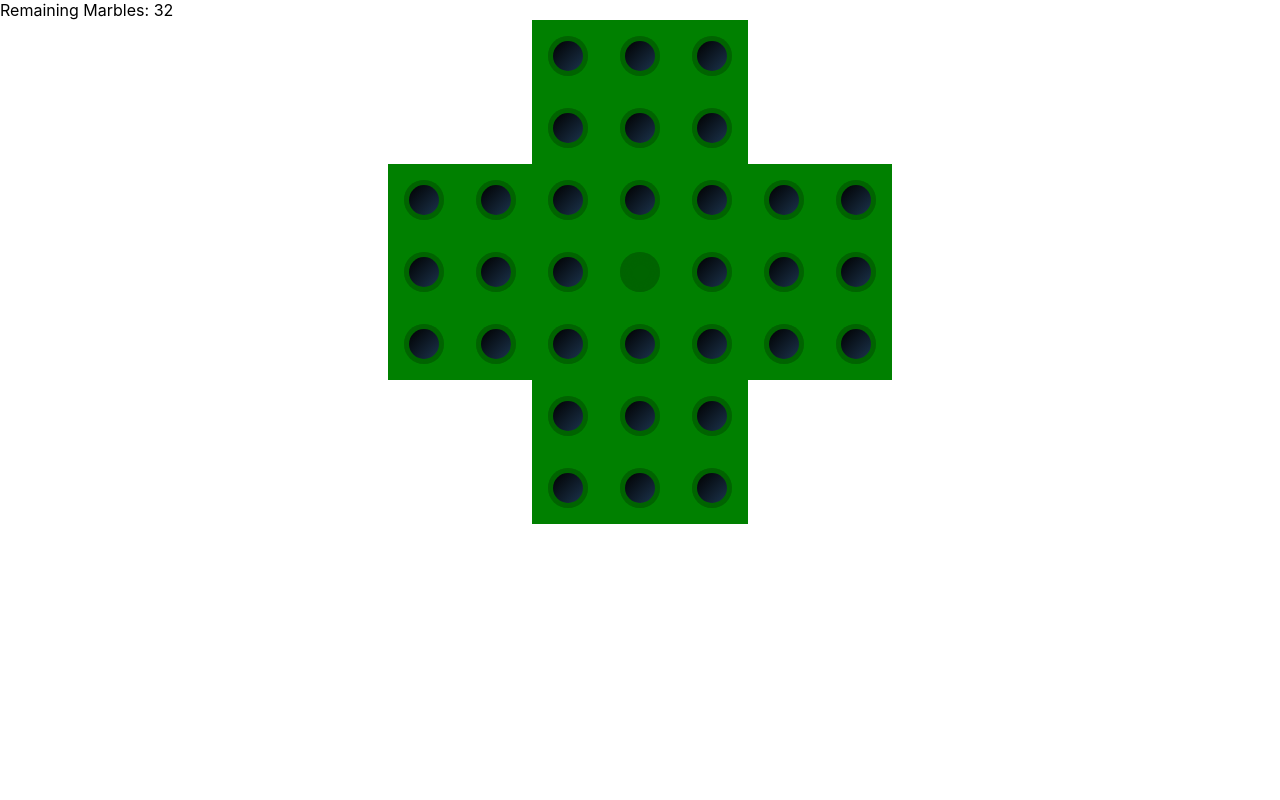
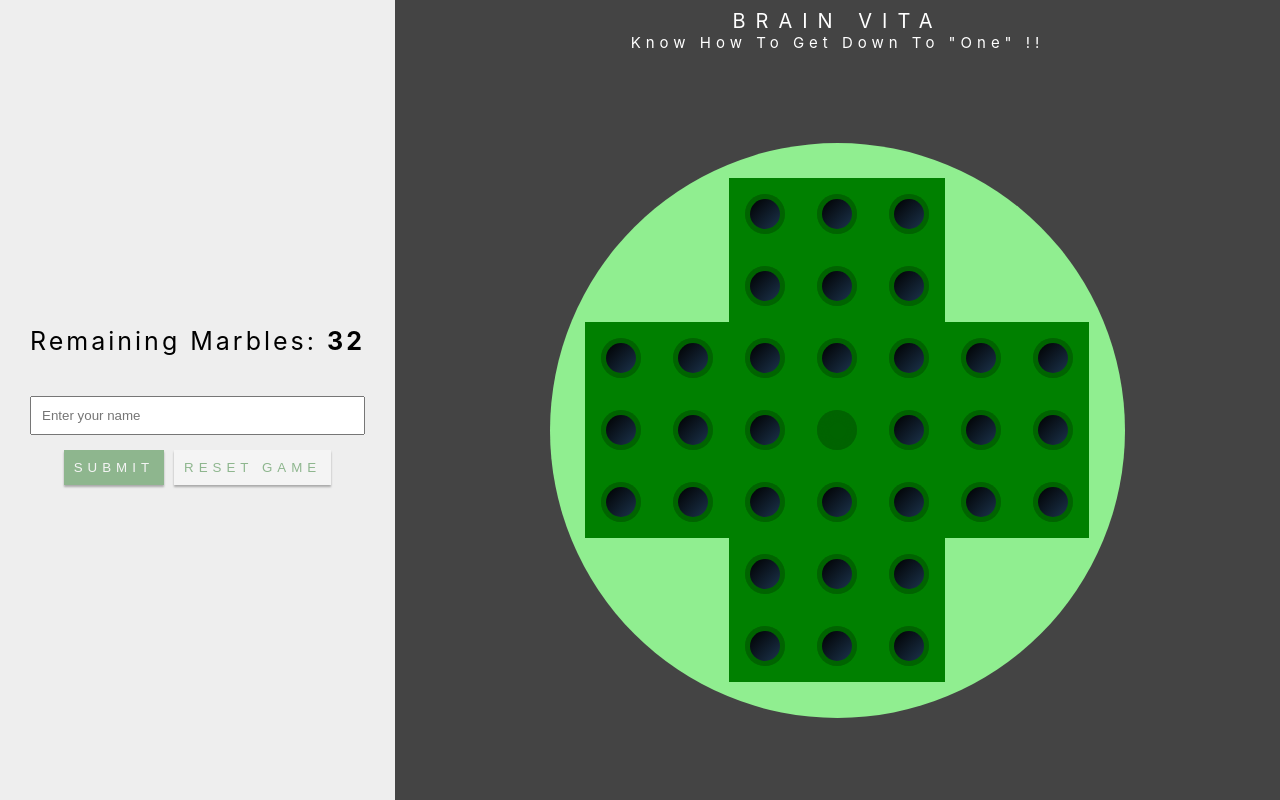
Before and after one commit to ajaykhona018/brainvita, a React (Create React App) app: page / in a window 1280 px wide. Built offline with nearby package versions, Linux system fonts and the light colour scheme.

Commit message:
Complete The BrainVita App

```diff
--- a/src/App.tsx
+++ b/src/App.tsx
@@ -1,13 +1,30 @@
 import React from 'react';
-import Board from './components/Board/Board'
+import Board from './components/Board'
+import Form from './components/Form';
 import './index.css';
-import { AppContainer } from './styles';
+import { initialState, GameContext } from './state-management/context';
+import { BoardReducer } from './state-management/reducer';
+import { AppContainer, GameContainer, Header, MarbleCountStatus, SideBar, SubHeader } from './styles';
 
 function App() {
+  const [state, dispatch] = React.useReducer(BoardReducer, initialState.state)
+
   return (
-    <AppContainer>
-      <Board />
-    </AppContainer>
+    <GameContext.Provider value={{ state, dispatch }}>
+      <AppContainer>
+        <SideBar>
+          <MarbleCountStatus>Remaining Marbles: <strong>{state.remainingMarbles}</strong></MarbleCountStatus>
+          <Form></Form>
+        </SideBar>
+        <GameContainer>
+          <Header>
+            <div>Brain Vita </div>
+            <SubHeader>Know how to get down to "one" !!</SubHeader>
+          </Header>
+          <Board />
+        </GameContainer>
+      </AppContainer >
+    </GameContext.Provider>
   );
 }
 
--- /dev/null
+++ b/src/components/Board.tsx
@@ -0,0 +1,29 @@
+import React, { useContext } from "react";
+import { BoardStyled, RowStyled } from "../styles";
+import Cell from "./Cell";
+import { GameContext } from "../state-management/context";
+
+const Board = () => {
+
+  const { state } = useContext(GameContext)
+
+  return (
+    <>
+      <BoardStyled>
+        {state.boardState.map((row, rowIndex) => {
+          return (
+            <RowStyled key={rowIndex} style={{ display: "flex" }}>
+              {row.map((cell) => {
+                return (
+                  <Cell key={cell.columnIndex} {...cell}></Cell>
+                );
+              })}
+            </RowStyled>
+          );
+        })}
+      </BoardStyled>
+    </>
+  );
+};
+
+export default Board;
--- a/src/components/Board/Board.tsx
+++ /dev/null
@@ -1,29 +0,0 @@
-import React from "react";
-import { RowStyled } from "../../styles";
-import Cell from "../Cell";
-import { GameContext, initialState } from "./context";
-import { BoardReducer } from "./reducer";
-
-const Board = () => {
-
-  const [state, dispatch] = React.useReducer(BoardReducer, initialState.state)
-
-  return (
-    <GameContext.Provider value={{ state, dispatch }}>
-      <div>Remaining Marbles: {state.remainingMarbles}</div>
-      {state.boardState.map((row, rowIndex) => {
-        return (
-          <RowStyled key={rowIndex} style={{ display: "flex" }}>
-            {row.map((cell) => {
-              return (
-                <Cell key={cell.columnIndex} {...cell}></Cell>
-              );
-            })}
-          </RowStyled>
-        );
-      })}
-    </GameContext.Provider>
-  );
-};
-
-export default Board;
--- a/src/components/Cell.tsx
+++ b/src/components/Cell.tsx
@@ -1,7 +1,7 @@
 import React from 'react'
 import { ICellProps } from '../models'
 import { CellStyled, MarblePlaceHolder, MarbleStyled } from '../styles'
-import { GameContext } from './Board/context'
+import { GameContext } from '../state-management/context'
 
 const Cell = ({ hasMarble, isVisible, rowIndex, columnIndex, allowed }: ICellProps) => {
   const { dispatch } = React.useContext(GameContext)
--- /dev/null
+++ b/src/components/Form.tsx
@@ -0,0 +1,78 @@
+import React, { useContext } from 'react'
+import { GameContext } from '../state-management/context'
+import { Button, FormContainer } from '../styles'
+
+const Form = () => {
+
+  const { state, dispatch } = useContext(GameContext)
+  const [username, setUsername] = React.useState<string>('')
+  const [successMessage, setSuccessMessage] = React.useState<string>('')
+  const [errorMessage, setErrorMessage] = React.useState<string>('')
+  const [loading, setLoading] = React.useState<boolean>(false)
+
+  const handleChange = (e: React.ChangeEvent<HTMLInputElement>) => {
+    const regExp = new RegExp(/^[a-z0-9_ ]+$/i)
+    if (regExp.test(e.target.value)) {
+      setErrorMessage('')
+    } else {
+      setErrorMessage('Invalid Player name. Player name must be alphanumeric only.')
+    }
+    setUsername(e.target.value)
+  }
+
+  const handleSubmit = (e: React.FormEvent) => {
+    e.preventDefault()
+
+    if (errorMessage) {
+      return
+    }
+
+    setErrorMessage('')
+    setLoading(true)
+
+    fetch('https://jsonplaceholder.typicode.com/users/', {
+      method: 'post',
+      body: JSON.stringify({
+        user: username,
+        score: state.remainingMarbles
+      })
+    }).then((response) => response.json()).then(() => {
+      setSuccessMessage('Congratulations!! Score submitted successfully.')
+      setTimeout(() => {
+        setSuccessMessage('')
+      }, 4000)
+
+      setUsername('')
+      dispatch({ type: 'RESET_BOARD' })
+
+    }).catch((errorResponse) => {
+      console.log(errorResponse)
+      setErrorMessage('Oops! Something went wrong. Please try again.')
+
+    }).finally(() => {
+      setLoading(false)
+    })
+  }
+
+  return <FormContainer onSubmit={handleSubmit}>
+    <div className='form-field'>
+      <input required value={username} onChange={handleChange}
+        id='username' name='username'
+        placeholder='Enter your name'
+      />
+    </div>
+    <div className='form-actions'>
+      <Button onClick={handleSubmit} disabled={!username || loading} id='submit'>Submit</Button>
+      <Button
+        onClick={() => dispatch({ type: 'RESET_BOARD' })}
+        disabled={state.remainingMarbles === 32 || loading}
+        id='reset'>Reset Game</Button>
+    </div>
+    <div className='messages'>
+      <div className="message-success">{successMessage}</div>
+      <div className="message-error">{errorMessage}</div>
+    </div>
+  </FormContainer>
+}
+
+export default Form
--- a/src/constants.ts
+++ b/src/constants.ts
@@ -7,7 +7,8 @@ const isHidden = (rowIndex: number, columnIndex: number): boolean => {
   );
 };
 
-const INITIAL_BOARD_STATE: Array<Array<ICellProps>> = Array(7)
+const INITIAL_BOARD_STATE = (): Array<Array<ICellProps>> => {
+  const initialState = Array(7)
     .fill([])
     .map((_, rowIndex) => {
       return Array(7)
@@ -24,5 +25,7 @@ const INITIAL_BOARD_STATE: Array<Array<ICellProps>> = Array(7)
         });
     });
 
-INITIAL_BOARD_STATE[3][3].hasMarble = false;
+  initialState[3][3].hasMarble = false;
+  return initialState
+}
 export default INITIAL_BOARD_STATE;
--- a/src/components/Board/context.ts
+++ b/src/state-management/context.ts
@@ -1,6 +1,6 @@
 import React from "react"
-import INITIAL_BOARD_STATE from "../../constants"
-import { ICellProps } from "../../models"
+import INITIAL_BOARD_STATE from "../constants"
+import { ICellProps } from "../models"
 import { tActions } from "./actions"
 
 export interface IGameState {
@@ -18,7 +18,7 @@ export interface IGameContext {
 
 export const initialState: IGameContext = {
   state: {
-    boardState: INITIAL_BOARD_STATE,
+    boardState: INITIAL_BOARD_STATE(),
     selected: {
       rowIndex: -1,
       columnIndex: -1
--- a/src/components/Board/reducer.ts
+++ b/src/state-management/reducer.ts
@@ -1,3 +1,4 @@
+import INITIAL_BOARD_STATE from "../constants"
 import { tActions } from "./actions"
 import { IGameState } from "./context"
 
@@ -5,6 +6,14 @@ export const BoardReducer = (state: IGameState, action: tActions): IGameState =>
   switch (action.type) {
     case 'SET_STATE':
       return { ...state, boardState: action.payload }
+
+    case 'RESET_BOARD':
+      return {
+        ...state,
+        boardState: INITIAL_BOARD_STATE(),
+        remainingMarbles: 32
+      }
+
 
     case 'DROP_MARBLE':
       {
--- a/src/styles.ts
+++ b/src/styles.ts
@@ -7,6 +7,21 @@ export const AppContainer = styled.div`
     sans-serif;
   -webkit-font-smoothing: antialiased;
   -moz-osx-font-smoothing: grayscale;
+
+  display: flex;
+  background-color: #444;
+  min-height: 100vh;
+`
+export const BoardStyled = styled.div`
+  background-color: lightgreen;
+  width: 575px;
+  border-radius: 50%;
+  height: 575px;
+  display: flex;
+  align-items: center;
+  flex-direction: column;
+  justify-content: center;
+  margin: auto;
 `
 
 export const RowStyled = styled.div`
@@ -57,3 +72,107 @@ export const MarbleStyled = styled.div`
   cursor: pointer;
   background: radial-gradient(circle at 100px 100px, #5cabff, #000);
 `
+
+export const Header = styled.div`
+  height: 60px;
+  background-color: transparent;
+  color: white;
+  display: flex;
+  flex-direction: column;
+  align-items: center;
+  justify-content: center;
+  font-size: 20px;
+  text-transform: uppercase;
+  letter-spacing: 10px;
+`
+
+export const SubHeader = styled.div`
+  font-size: 15px;
+  letter-spacing: 5px;
+  text-transform: capitalize;
+`
+
+export const SideBar = styled.div`
+  background-color: #eee;
+  min-width: 300px;
+  display: flex;
+  flex-direction: column;
+  justify-content: center;
+  padding: 10px 20px;
+`
+
+export const MarbleCountStatus = styled.div`
+  text-align: center;
+  font-size: 25px;
+  margin: 25px 10px;
+  letter-spacing: 3px;
+`
+
+export const Button = styled.button`
+  background-color: darkgreen;
+  color: white;
+  padding: 10px;
+  cursor: pointer;
+  border: none;
+  text-transform: uppercase;
+  letter-spacing: 5px;
+  margin: 0px 5px;
+  box-shadow: 0px 2px 5px #444;
+
+  &:hover {
+    opacity: 0.8;
+  }
+
+  &:focus {
+    opacity: 0.9;
+  }
+
+  &:disabled {
+    opacity: 0.4;
+    cursor: not-allowed;
+    box-shadow: 0px 2px 2px #444;
+  }
+`
+
+export const FormContainer = styled.form`
+  .form-field {
+    margin: 15px 10px;
+
+    input {
+      width: 100%;
+      padding: 10px;
+      box-sizing: border-box;
+    }
+  }
+
+  .form-actions {
+    margin: 15px 0px;
+    text-align: center;
+
+    #reset {
+      background-color: white;
+      color: darkgreen;
+    }
+
+    #submit {
+      background-color: darkgreen;
+      color: white;
+    }
+  }
+
+  .messages {
+    .message-success {
+      color: darkgreen;
+    }
+
+    .message-error {
+      color: red;
+    }
+  }
+`
+
+export const GameContainer = styled.div`
+  flex-grow: 1;
+  display: flex;
+  flex-direction: column;
+`
```
Also changed, not shown: src/state-management/actions.ts (renamed from src/components/Board/actions.ts, +6 -1 lines), 2 other files (tests, documents, lock files or other folders). Lines whose indentation alone changed are shown as unchanged.
